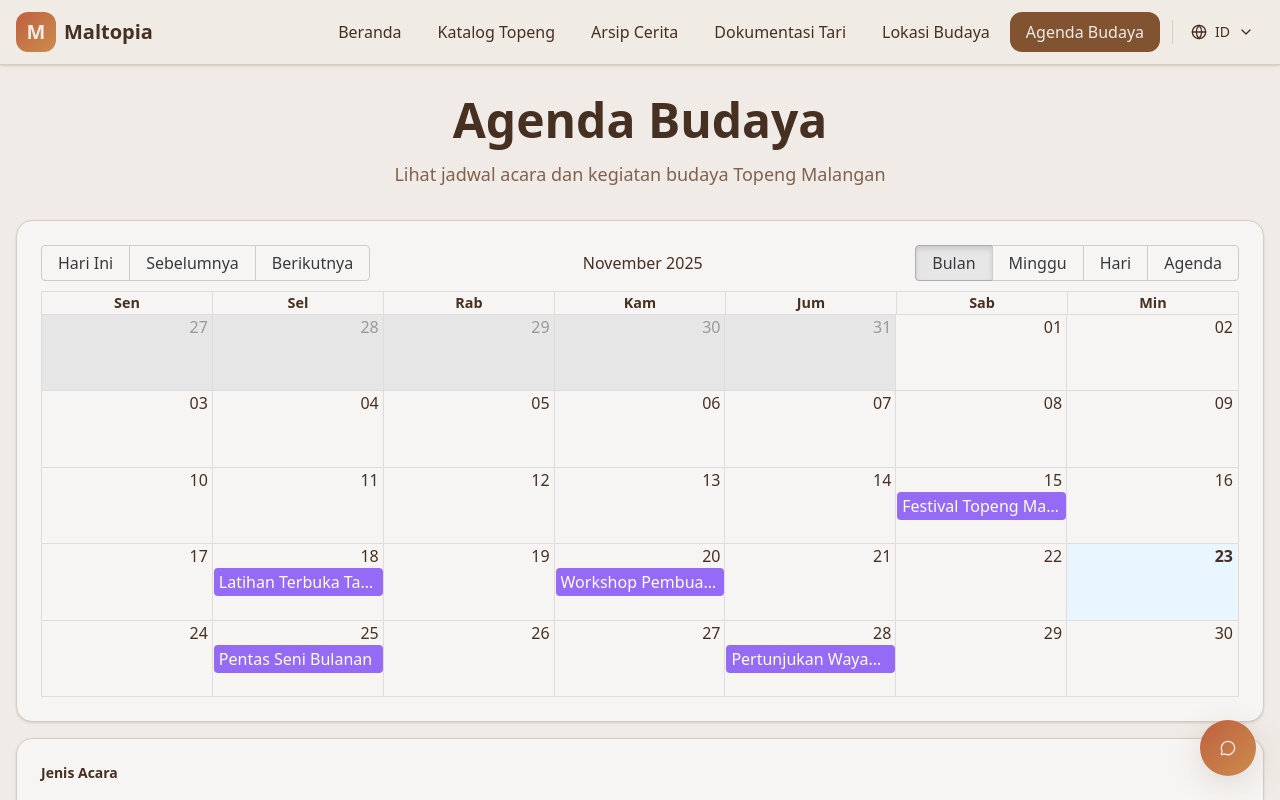
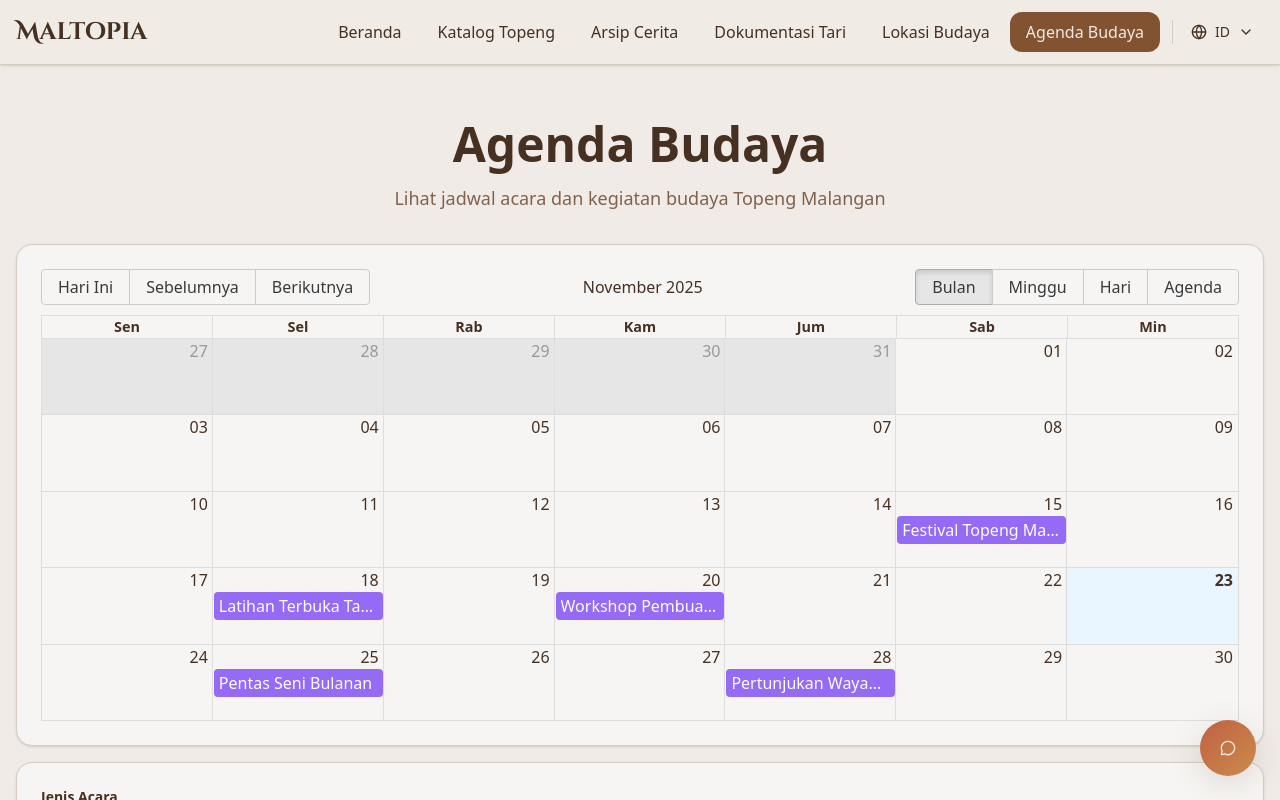
Before and after one commit to litegral/topeng-nusantara-maya, a Next.js app: page /agenda in a window 1280 px wide. Shown: the top 800 px of the page. Built offline with nearby package versions, Linux system fonts and the light colour scheme.

Commit message:
feat: revamp navbar

```diff
--- a/app/agenda/[slug]/page.tsx
+++ b/app/agenda/[slug]/page.tsx
@@ -20,6 +20,8 @@ import {
     Minus,
     CheckCircle2,
     Users,
+    Copy,
+    Check,
 } from "lucide-react";
 import {
     Dialog,
@@ -52,6 +54,7 @@ const AgendaDetailPage = () => {
     const [paymentData, setPaymentData] = useState<any>(null);
     const [isLoading, setIsLoading] = useState(false);
     const [paymentError, setPaymentError] = useState("");
+    const [isCopied, setIsCopied] = useState(false);
 
     if (!event) {
         return (
@@ -177,6 +180,12 @@ const AgendaDetailPage = () => {
         } catch (error) {
             console.error('Error checking payment status:', error);
         }
+    };
+
+    const handleCopyVA = (vaNumber: string) => {
+        navigator.clipboard.writeText(vaNumber);
+        setIsCopied(true);
+        setTimeout(() => setIsCopied(false), 2000);
     };
 
     const formatCurrency = (amount: number) => {
@@ -684,13 +693,27 @@ const AgendaDetailPage = () => {
                                     <>
                                         <div className="bg-linear-to-br from-terracotta/10 to-brown/5 rounded-lg p-6 border border-terracotta/20">
                                             <h4 className="font-semibold mb-4 text-center">Nomor Virtual Account</h4>
-                                            <div className="bg-white rounded-lg p-4 mb-4">
+                                            <div className="bg-muted/30 rounded-lg p-4 mb-4 border border-border/50">
                                                 <p className="text-xs text-muted-foreground text-center mb-2">
                                                     {paymentData.va_numbers[0].bank.toUpperCase()}
                                                 </p>
+                                                <div className="flex items-center justify-center gap-2">
                                                     <p className="text-2xl font-bold text-center tracking-wider">
                                                         {paymentData.va_numbers[0].va_number}
                                                     </p>
+                                                    <Button
+                                                        variant="ghost"
+                                                        size="icon"
+                                                        className="h-8 w-8"
+                                                        onClick={() => handleCopyVA(paymentData.va_numbers[0].va_number)}
+                                                    >
+                                                        {isCopied ? (
+                                                            <Check className="h-4 w-4 text-green-600" />
+                                                        ) : (
+                                                            <Copy className="h-4 w-4 text-muted-foreground" />
+                                                        )}
+                                                    </Button>
+                                                </div>
                                             </div>
                                             <div className="flex justify-between items-center">
                                                 <span className="text-sm text-muted-foreground">Total Pembayaran</span>
@@ -732,7 +755,7 @@ const AgendaDetailPage = () => {
                                             </div>
                                         )}
 
-                                        <div className="flex justify-between items-center bg-white rounded-lg p-4 border">
+                                        <div className="flex justify-between items-center bg-muted/30 rounded-lg p-4 border border-border/50">
                                             <span className="text-sm text-muted-foreground">Total Pembayaran</span>
                                             <span className="text-xl font-bold text-terracotta">
                                                 {formatCurrency(parseInt(paymentData.gross_amount))}
--- a/app/agenda/page.tsx
+++ b/app/agenda/page.tsx
@@ -143,7 +143,7 @@ const AgendaPage = () => {
       <Navbar />
       <ChatbotWidget />
 
-      <main className="pt-24 pb-16">
+      <main className="pt-30 pb-16">
         <div className="container mx-auto px-4">
           <div className="text-center mb-8 animate-fade-in">
             <h1 className="text-4xl md:text-5xl font-bold text-foreground mb-4">
--- a/app/globals.css
+++ b/app/globals.css
@@ -154,3 +154,35 @@
     @apply bg-background text-foreground transition-[background-color,color] duration-300 ease-smooth;
   }
 }
+
+/* Custom Scrollbar */
+@layer utilities {
+  ::-webkit-scrollbar {
+    width: 10px;
+    height: 10px;
+  }
+
+  ::-webkit-scrollbar-track {
+    background: transparent;
+  }
+
+  ::-webkit-scrollbar-thumb {
+    background: var(--muted-foreground);
+    border-radius: 9999px;
+    border: 3px solid transparent;
+    background-clip: content-box;
+    opacity: 0.5;
+  }
+
+  ::-webkit-scrollbar-thumb:hover {
+    background: var(--terracotta);
+    border: 3px solid transparent;
+    background-clip: content-box;
+  }
+
+  /* Firefox */
+  * {
+    scrollbar-width: thin;
+    scrollbar-color: var(--muted-foreground) transparent;
+  }
+}
--- a/app/lokasi/[slug]/page.tsx
+++ b/app/lokasi/[slug]/page.tsx
@@ -134,7 +134,7 @@ const LokasiDetail = () => {
                   )}
 
                   {/* Directions Button Overlay */}
-                  <div className="absolute bottom-4 right-4 z-1000">
+                  <div className="absolute bottom-4 right-4 z-40">
                     <Button
                       onClick={openDirections}
                       className="shadow-lg"
--- a/app/lokasi/page.tsx
+++ b/app/lokasi/page.tsx
@@ -66,7 +66,7 @@ const LokasiPage = () => {
       <Navbar />
       <ChatbotWidget />
 
-      <main className="pt-24 pb-16">
+      <main className="pt-30 pb-16">
         <div className="container mx-auto px-4">
           {/* Header */}
           <div className="text-center mb-8 animate-fade-in">
@@ -112,7 +112,7 @@ const LokasiPage = () => {
               )}
 
               {/* Legend overlay */}
-              <div className="absolute bottom-4 right-4 bg-background/90 backdrop-blur-sm px-4 py-3 rounded-lg border shadow-lg z-[1000]">
+              <div className="absolute bottom-4 right-4 bg-background/90 backdrop-blur-sm px-4 py-3 rounded-lg border shadow-lg z-40">
                 <div className="flex items-center gap-2">
                   <div className="w-4 h-4 rounded-full bg-red-500" />
                   <span className="text-xs text-foreground">Sanggar</span>
--- a/components/Navbar.tsx
+++ b/components/Navbar.tsx
@@ -5,6 +5,28 @@ import Link from "next/link";
 import { usePathname } from "next/navigation";
 import { Menu, X, Globe, Check, ChevronDown } from "lucide-react";
 import { Button } from "@/components/ui/button";
+import localFont from 'next/font/local';
+
+const cinzelDecorative = localFont({
+    src: [
+        {
+            path: '../app/fonts/CinzelDecorative-Regular.ttf',
+            weight: '400',
+            style: 'normal',
+        },
+        {
+            path: '../app/fonts/CinzelDecorative-Bold.ttf',
+            weight: '700',
+            style: 'normal',
+        },
+        {
+            path: '../app/fonts/CinzelDecorative-Black.ttf',
+            weight: '900',
+            style: 'normal',
+        },
+    ],
+    variable: '--font-cinzel-decorative'
+})
 
 const Navbar = () => {
     const [isOpen, setIsOpen] = useState(false);
@@ -52,14 +74,11 @@ const Navbar = () => {
     };
 
     return (
-        <nav className="fixed top-0 left-0 right-0 z-50 bg-background/95 backdrop-blur-sm border-b border-border shadow-sm">
+        <nav className="fixed top-0 left-0 right-0 z-[1100] bg-background/95 backdrop-blur-sm border-b border-border shadow-sm">
             <div className="container mx-auto px-4">
                 <div className="flex items-center justify-between h-16">
                     <Link href="/" className="flex items-center space-x-2">
-                        <div className="w-10 h-10 bg-linear-to-br from-terracotta to-gold rounded-lg flex items-center justify-center">
-                            <span className="text-xl font-bold text-primary-foreground">M</span>
-                        </div>
-                        <span className="text-xl font-bold text-foreground">Maltopia</span>
+                        <span className={`text-2xl font-bold text-foreground ${cinzelDecorative.className}`}>Maltopia</span>
                     </Link>
 
                     {/* Desktop Navigation */}
@@ -101,9 +120,8 @@ const Navbar = () => {
                                             <button
                                                 key={lang.code}
                                                 onClick={() => handleLangSelect(lang.code)}
-                                                className={`flex items-center justify-between w-full px-3 py-2 text-sm rounded-sm hover:bg-muted transition-colors ${
-                                                    currentLang === lang.code ? "bg-muted font-medium" : ""
-                                                }`}
+                                                className={`flex items-center justify-between w-full px-3 py-2 text-sm rounded-sm hover:bg-muted transition-colors ${currentLang === lang.code ? "bg-muted font-medium" : ""
+                                                    }`}
                                             >
                                                 <span className="flex items-center gap-2">
                                                     <span>{lang.flag}</span>
```
Lines whose indentation alone changed are shown as unchanged.
